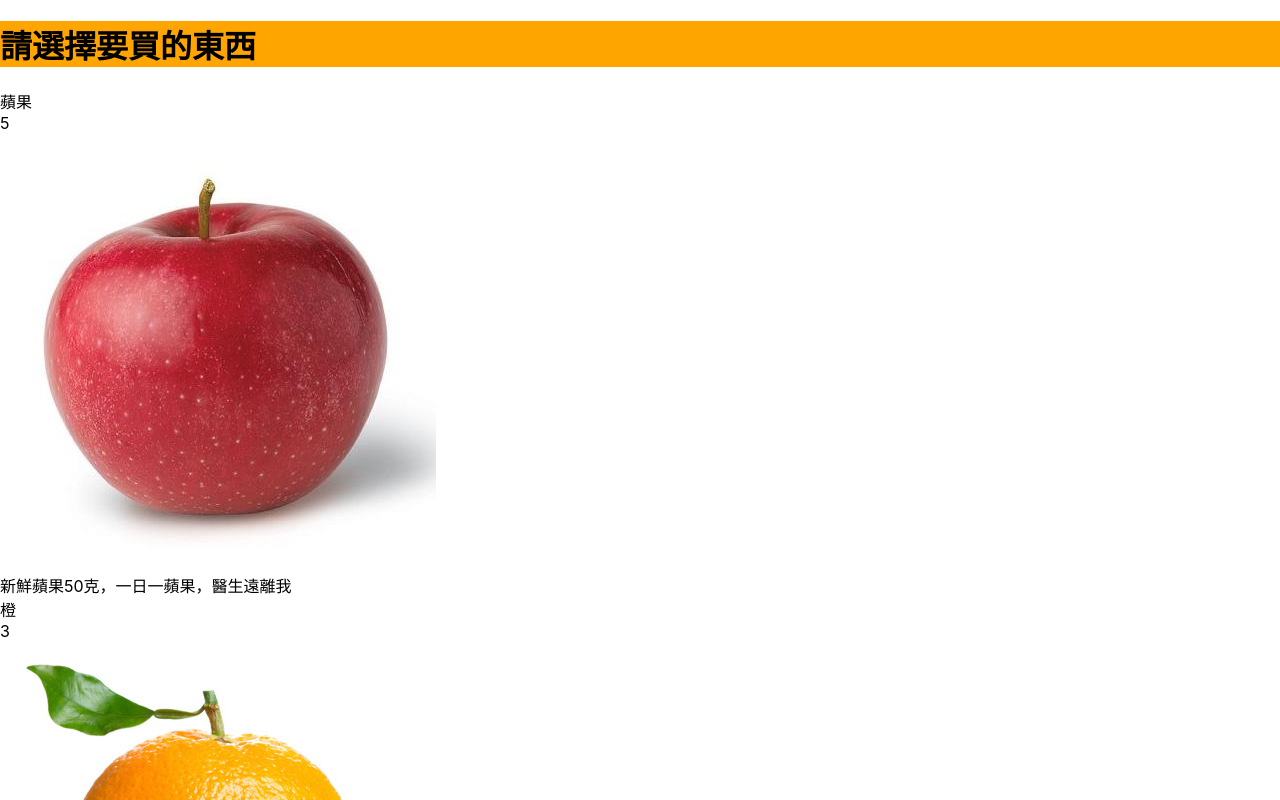
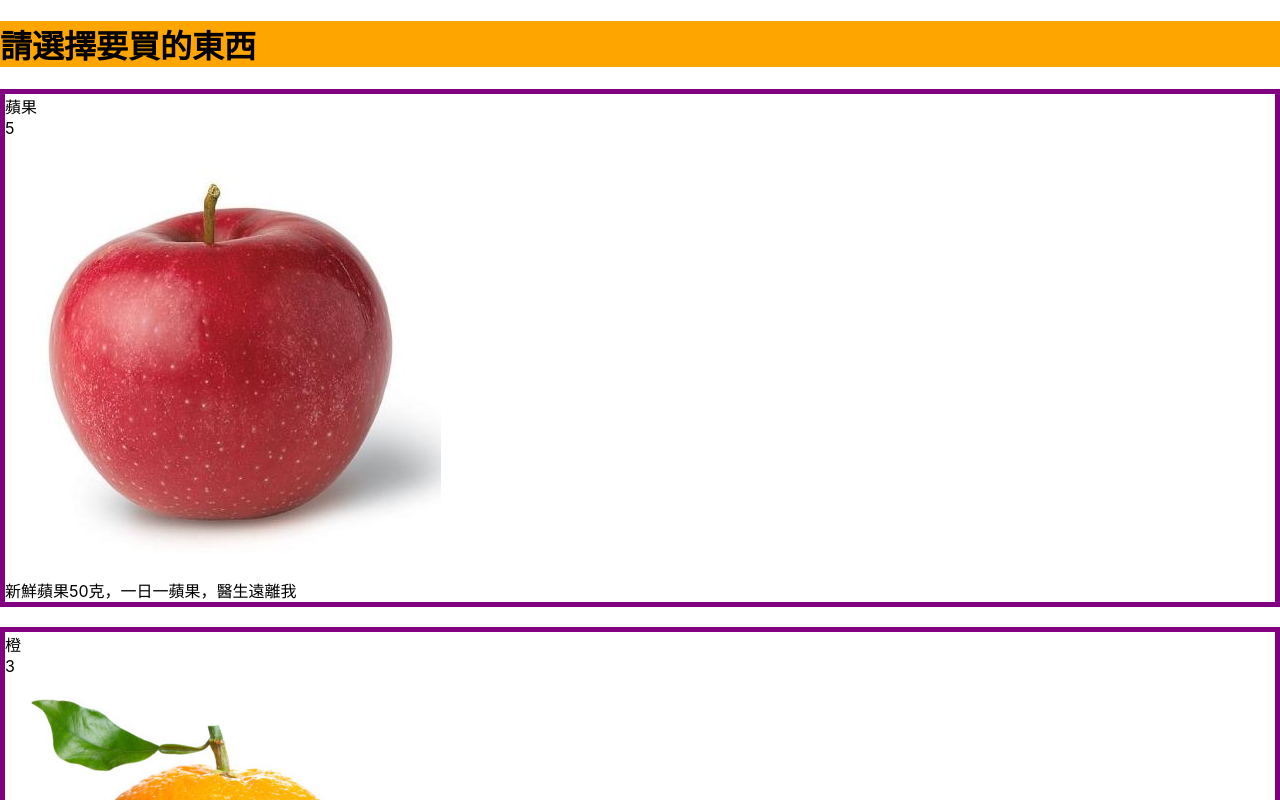
Before and after one commit to theone8250/ReactPractice, a React (Create React App) app in the folder first-react/: page / in a window 1280 px wide. Shown: the top 800 px of the page. Built offline with nearby package versions, Linux system fonts and the light colour scheme.

Commit message:
add module css

```diff
--- a/first-react/src/ProductList.js
+++ b/first-react/src/ProductList.js
@@ -1,6 +1,6 @@
 import Link from "react-router-dom";
 import React, { useState, useEffect } from "react";
-
+import styles from "./ProductList.module.css";
 export default function ProductList() {
   let productList = [
     {
@@ -51,12 +51,15 @@ export default function ProductList() {
       <h1 style={{ backgroundColor: "orange" }}>請選擇要買的東西</h1>
       <div>
         {productList.map((product) => (
-          <div key={product.id}>
+          <div className={styles.productBorder} key={product.id}>
             {product.name}
             <br />
             {product.price}
             <br />
-            <img src={process.env.PUBLIC_URL + "/img/" + product.image} />
+            <img
+              src={process.env.PUBLIC_URL + "/img/" + product.image}
+              alt=""
+            />
             <br />
             {product.description}
             <br />
--- /dev/null
+++ b/first-react/src/ProductList.module.css
@@ -0,0 +1,4 @@
+.productBorder{
+    border:5px solid purple;
+    margin: 20px 0px;
+}
```
